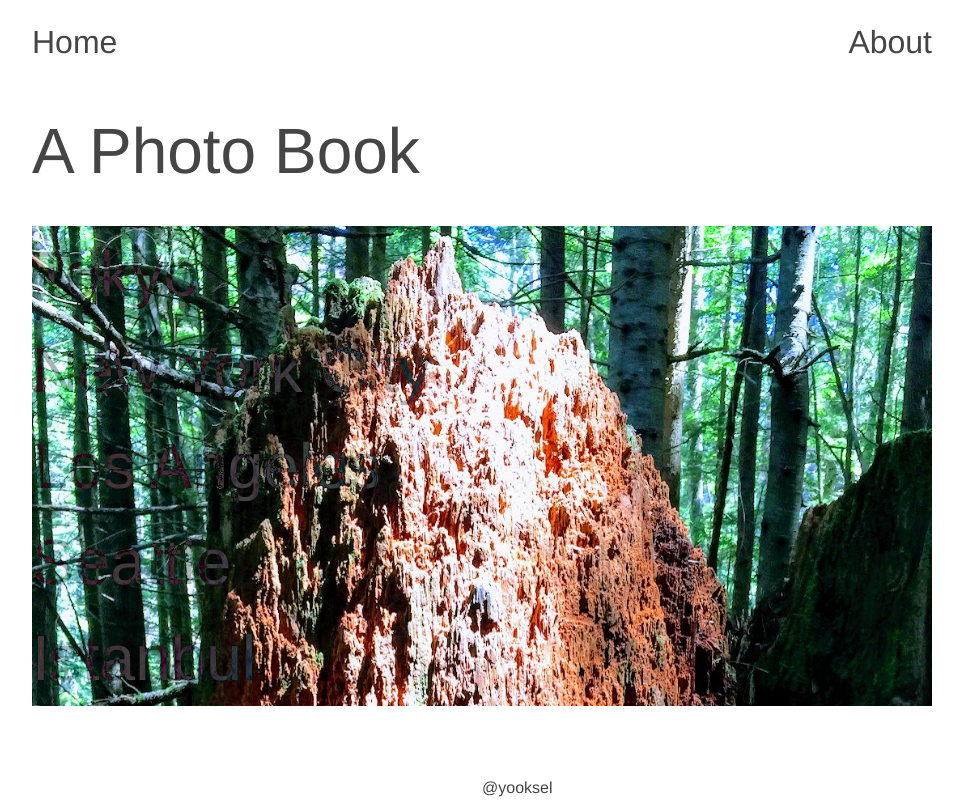
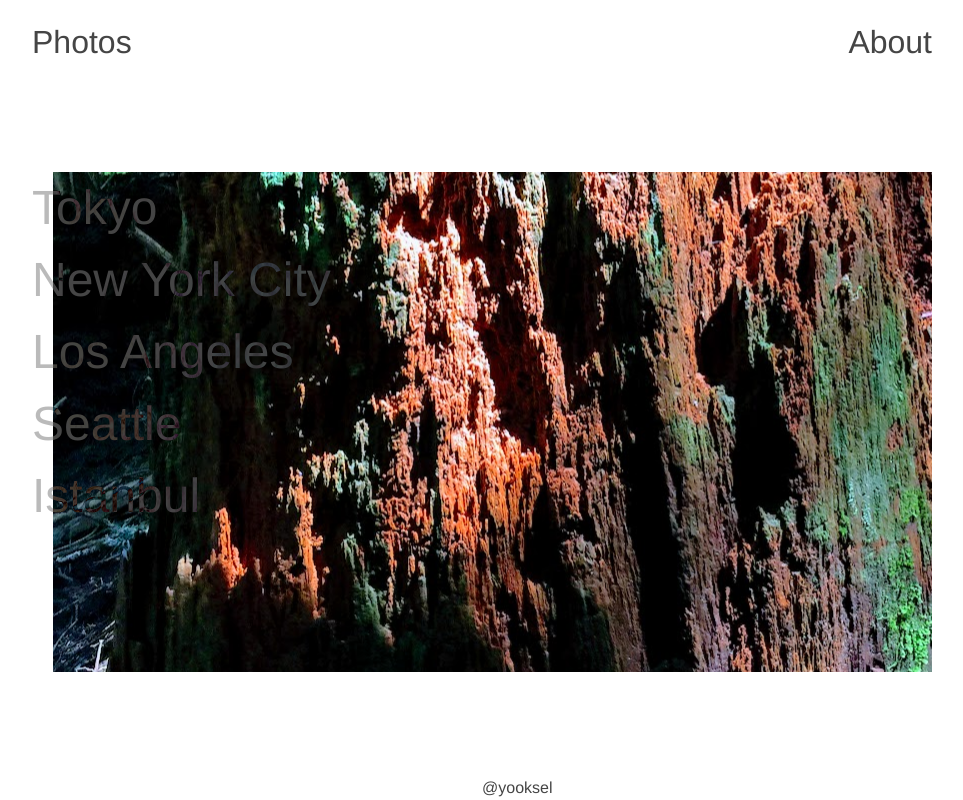
Before and after one commit to yukseltron/photo-piles, a SvelteKit app: page / in a window 1280 px wide. Shown: the whole page, without its empty margins (158-1121 px from the left). Built offline with nearby package versions, Linux system fonts and the light colour scheme.

Commit message:
name adjustments and transitions

```diff
--- a/src/app.css
+++ b/src/app.css
@@ -28,7 +28,7 @@ body {
   flex-direction: column;
   align-items: center;
   font-size: 2rem;
-  overflow-x: hidden;
+  overflow: hidden;
 }
 
 main {
@@ -42,7 +42,6 @@ h1, h2 {
   line-height: 4rem;
 }
 
-
 a {
   color: var(--foreground);
   text-decoration: none;
@@ -54,14 +53,16 @@ a {
 a:hover {
   color: rgb(111, 111, 251);
   text-decoration: underline;
+  transition: all 0.2s ease-in-out;
 }
 
 a:focus {
-  color: rgb(111, 111, 251);
+  color: rgb(111, 111, 251) !important;
   outline: 2px solid rgb(111, 251, 144);
   outline-offset: 5px;
   background-color: azure;
   mix-blend-mode: normal;
+  transition: all 0.2s ease-in-out;
 }
 
 img {
--- a/src/app.html
+++ b/src/app.html
@@ -5,7 +5,7 @@
 		<link rel="icon" href="%sveltekit.assets%/favicon.png" />
 		<meta name="viewport" content="width=device-width" />
 		%sveltekit.head%
-		<title>Photo Book</title>
+		<title>Photo Pile</title>
 	</head>
 	<body data-sveltekit-preload-data="hover">
 		<main>%sveltekit.body%</main>
--- a/src/routes/+layout.svelte
+++ b/src/routes/+layout.svelte
@@ -2,7 +2,7 @@
     import '../app.css'
 </script>
 <nav>
-	<a href="/">Home</a>
+	<a href="/">Photos</a>
     <a href="/about">About</a>
 </nav>
 
--- a/src/routes/+page.svelte
+++ b/src/routes/+page.svelte
@@ -21,25 +21,28 @@
 
 </script>
 
-<h1>A Photo Book</h1>
+<br/>
+<br/>
 <div class="handler"
     style="
         background-image: url({images[num]});
     "
 >
+</div>
 {#each data.summaries as { slug, title, }}
     <div>
         <a href="/{slug}">{title}</a>
     </div>
 {/each}
-</div>
 
 <style>
     .handler {
+        position: absolute;
         width: 900px;
-        max-height: 500px;
-        position: absolute;
-        background-size: cover;
+        height: 500px;
+        background-position: -10% 75%;
+        background-repeat: no-repeat;
+        z-index: -500;
     }
     ul {
 		padding: 0;
@@ -48,8 +51,9 @@
 	}
 
     a {
-        font-size: 4rem;
+        font-size: 3rem;
         color: var(--foreground);
         mix-blend-mode: difference;
+        font-weight: 200;
     }
 </style>
--- a/src/routes/about/+page.svelte
+++ b/src/routes/about/+page.svelte
@@ -1,2 +1,2 @@
-<h1>About</h1>
+<br/>
 <p>These are photographs taken during some of my time in different places.</p>
```
Also changed, not shown: src/routes/photos/+page.svelte (deleted, +0 -23 lines), 1 other file (tests, documents, lock files or other folders).
